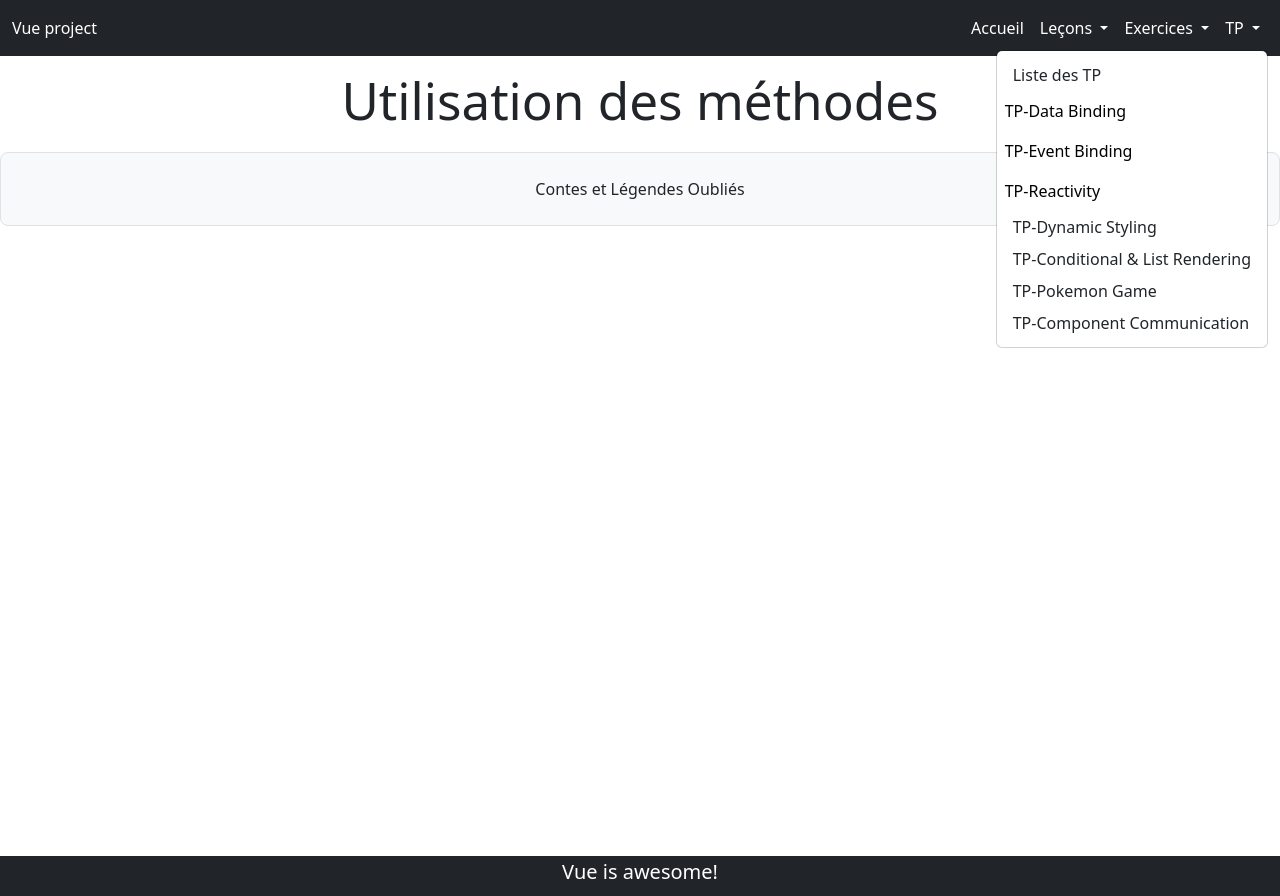
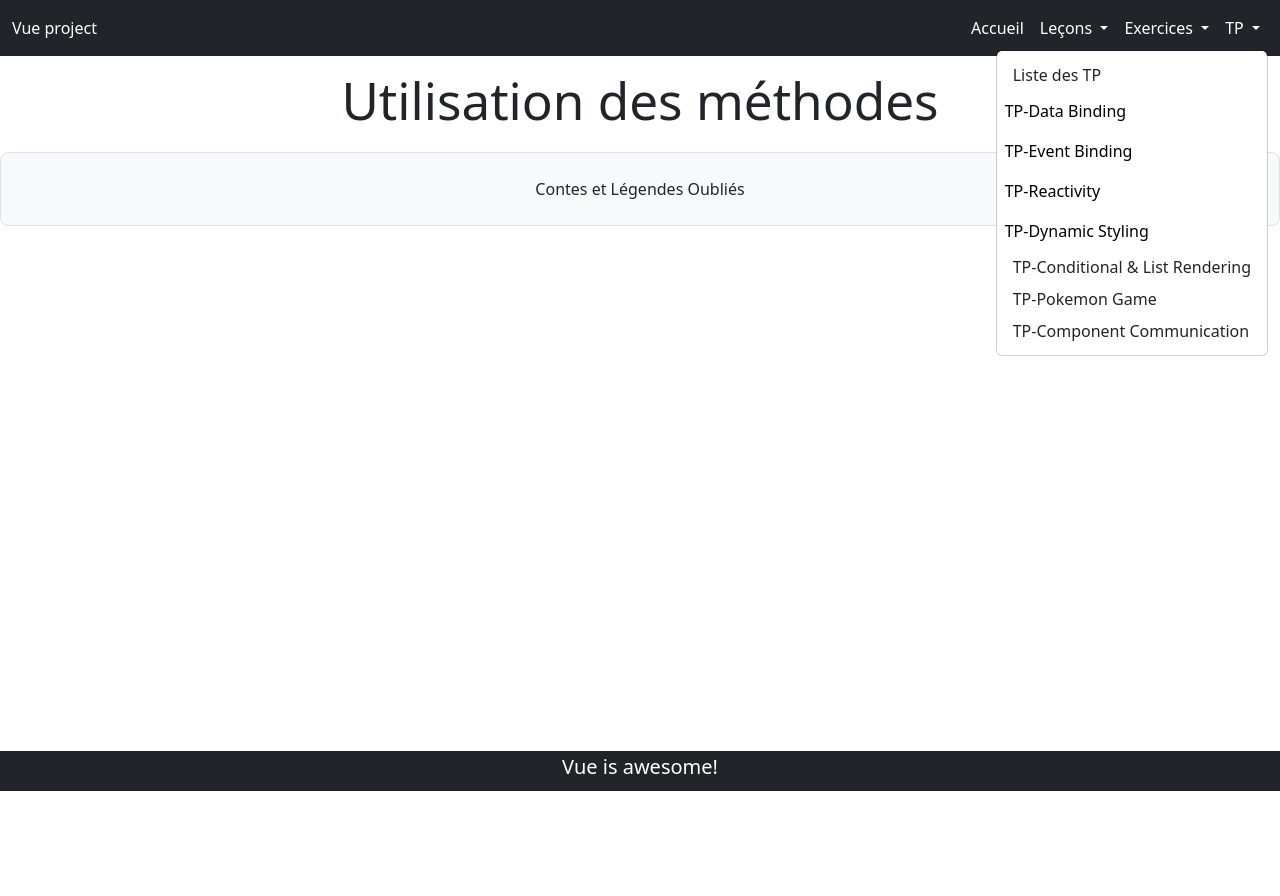
Before and after one commit to SophieHervieu/vue-project, a Vue app: page /exo-method-execution in a window 1280 px wide. Both pictures are taken after a click on the button "TP". After the commit the page ends 800 px from the top, so only its background shows below. Built offline with nearby package versions, Linux system fonts and the light colour scheme.

Commit message:
ajout du tp dynamic styling

```diff
--- a/src/components/shared/NavBar.vue
+++ b/src/components/shared/NavBar.vue
@@ -68,7 +68,7 @@
               <li><router-link class="nav-link active" aria-current="page" to="/tp-data-binding">TP-Data Binding</router-link></li>
               <li><router-link class="nav-link active" aria-current="page" to="/tp-event-binding">TP-Event Binding</router-link></li>
               <li><router-link class="nav-link active" aria-current="page" to="/tp-reactivity">TP-Reactivity</router-link></li>
-              <li><a class="dropdown-item" href="#">TP-Dynamic Styling</a></li>
+              <li><router-link class="nav-link active" aria-current="page" to="/tp-dynamic-styling">TP-Dynamic Styling</router-link></li>
               <li><a class="dropdown-item" href="#">TP-Conditional & List Rendering</a></li>
               <li><a class="dropdown-item" href="#">TP-Pokemon Game</a></li>
               <li><a class="dropdown-item" href="#">TP-Component Communication</a></li>
--- a/src/router/index.js
+++ b/src/router/index.js
@@ -87,6 +87,11 @@ const router = createRouter({
             name: 'Tp-Reactivity',
             component: () => import('../views/tp/Reactivity.vue')
         },
+        {
+            path: '/tp-dynamic-styling',
+            name: 'Tp-Dynamic-Styling',
+            component: () => import('../views/tp/DynamicStyling.vue')
+        },
     ]
 });
 
--- a/src/views/exo/DynamicStyling.vue
+++ b/src/views/exo/DynamicStyling.vue
@@ -2,7 +2,7 @@
   <div class="mainDiv">
     <h1 class="my-3">Dynamic Styling (inline)</h1>
     <div class="d-flex justify-content-center">
-      <div class="card mx-3 mt-5"  :style="{ backgroundColor: firstCardColor }" @click="toggleColor('first')">
+      <div class="card mx-3 mt-5" :style="{ backgroundColor: firstCardColor }" @click="toggleColor('first')">
         <div class="card-body">
           <p class="card-text">Card title</p>
         </div>
--- a/src/views/exo/EventBinding.vue
+++ b/src/views/exo/EventBinding.vue
@@ -1,5 +1,5 @@
 <template>
-  <div>
+  <div class="mainDiv">
     <h1 class="mb-5">EventBinding (gérer les événements)</h1>
     <div class="d-flex mx-auto align-items-center justify-content-center">
       <button v-on:click="decrement()" class="bg-danger me-2">-</button>
@@ -25,4 +25,7 @@ function decrement() {
 </script>
 
 <style scoped lang="css">
+.mainDiv {
+  min-height: 86.9vh !important;
+}
 </style>
--- a/src/views/exo/MethodExecutionComp.vue
+++ b/src/views/exo/MethodExecutionComp.vue
@@ -1,5 +1,5 @@
 <template>
-  <div>
+  <div class="mainDiv">
     <h1 class="p-3">Utilisation des méthodes</h1>
     <p class="p-4 border bg-body-tertiary rounded-3">{{ random() }}</p>
   </div>
@@ -21,4 +21,7 @@ function random () {
 </script>
 
 <style scoped lang="css">
+.mainDiv {
+  min-height: 86.9vh !important;
+}
 </style>
--- a/src/views/exo/TwoWayDataBinding.vue
+++ b/src/views/exo/TwoWayDataBinding.vue
@@ -1,5 +1,5 @@
 <template>
-  <div class="container bg-primary-subtle p-3">
+  <div class="mainDiv bg-primary-subtle p-3">
     <div class="mb-3">
       <h5>Two Way Binding Event Binding Mode : Composition</h5>
       <p>v-on (keyup) + v-bind (value)</p>
@@ -30,4 +30,7 @@
 </script>
 
 <style scoped lang="css">
+.mainDiv {
+  min-height: 86.9vh !important;
+}
 </style>
--- a/src/views/lessons/InlineTemplating.vue
+++ b/src/views/lessons/InlineTemplating.vue
@@ -1,5 +1,5 @@
 <template>
-  <div>
+  <div class="mainDiv">
     <h5>Inline Templating Mode : Composition</h5>
     <!-- Avec String interpolation {{}} le code HTML n'est pas interprété par le navigateur -->
     <p class="text-center">{{unTemplateLivre}}</p>
@@ -14,4 +14,7 @@ const unTemplateLivre = ref('<h1>Les mémoires de Steven Seagal</h1>')
 </script>
 
 <style scoped lang="css">
+.mainDiv {
+  min-height: 86.9vh !important;
+}
 </style>
--- a/src/views/lessons/LessonTextInterpolation.vue
+++ b/src/views/lessons/LessonTextInterpolation.vue
@@ -59,6 +59,10 @@ function toUpperCase(str) {
 
 <style scoped>
 /* Custom styles */
+.container {
+  min-height: 80vh !important;
+}
+
 .bg-dark {
   background-color: #343a40 !important;
 }
--- /dev/null
+++ b/src/views/tp/DynamicStyling.vue
@@ -0,0 +1,52 @@
+<template>
+  <div>
+    <h1 class="mt-3 mb-5">TP : Dynamic Styling</h1>
+    <div class="d-flex flex-column justify-content-center align-items-center">
+      <input v-on:keyup="updateParagraph" v-bind:value="firstInput" type="text" class="form-control my-2 w-25" id="fname" name="fname"><br>
+      <p v-if="showFirstParagraph" :class="{ maClasseHello: firstInput === 'hello', maClasseWorld: firstInput === 'world' }">{{ firstInput }}</p>
+      <input v-on:keyup="updateSecondParagraph" v-bind:value="secondInput" type="text" class="form-control my-2 w-25" id="lname" name="lname"><br><br>
+      <p :style="{ backgroundColor: secondInput }">{{ secondInput }}</p>
+      <button type="submit" @click="showFirstParagraph = !showFirstParagraph" class="btn btn-primary">Afficher 1er titre</button>
+    </div>
+  </div>
+</template>
+
+<script setup lang='js'>
+import { ref } from 'vue'
+
+const firstInput = ref('')
+const secondInput = ref('')
+const showFirstParagraph = ref(false)
+
+function updateParagraph(event) {
+  firstInput.value = event.target.value;
+}
+
+function updateSecondParagraph(event) {
+  secondInput.value = event.target.value;
+}
+
+</script>
+
+<style scoped lang="css">
+button {
+  width: 150px;
+}
+
+.maClasseHello {
+  background-color: #c9e7b0;
+  font-weight: bold;
+  font-size: 18px;
+  padding: 6px;
+  border-radius: 10px;
+}
+
+.maClasseWorld {
+  background-color: #5c724a;
+  color: #ffffff;
+  font-weight: bold;
+  font-size: 18px;
+  padding: 6px;
+  border-radius: 10px;
+}
+</style>
```
